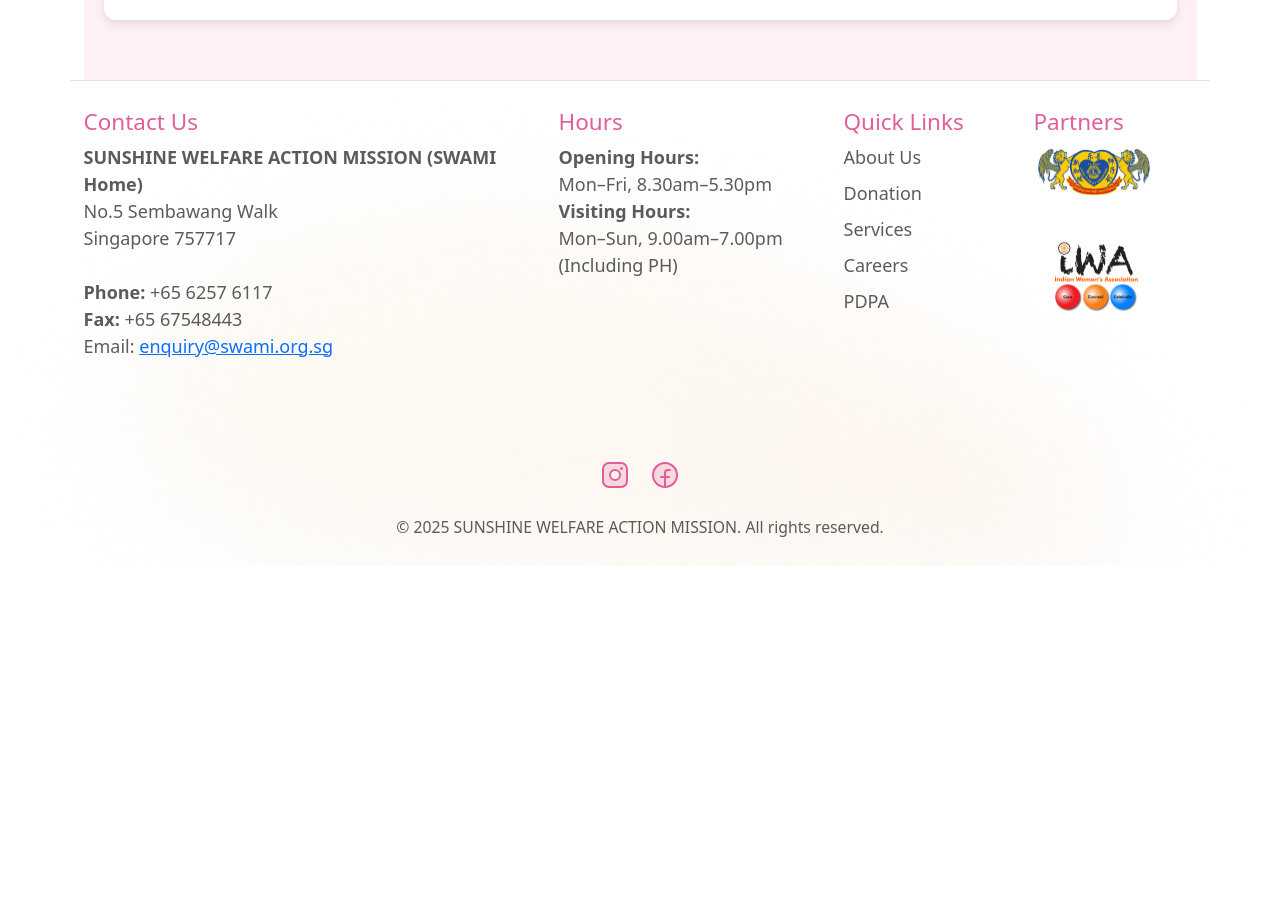
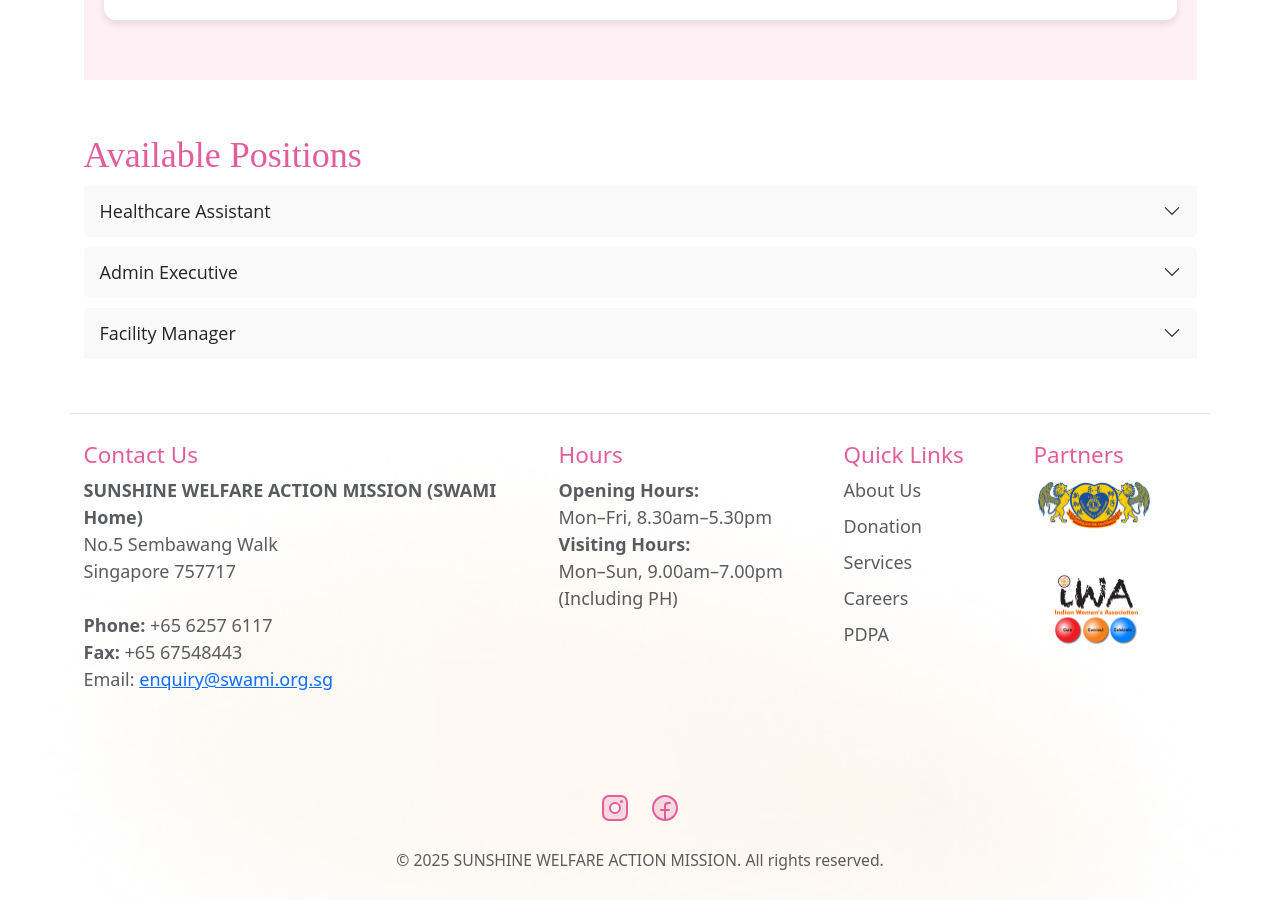
Before and after one commit to naoruki/SwamiHomev2, a React (Vite) app: page /career in a window 1280 px wide. Shown: the part 1340-2240 px from the top of the page. Before the commit the page ends 1906 px from the top, so only its background shows below. Built offline with nearby package versions, Linux system fonts and the light colour scheme; no server answers.

Commit message:
somes changes to the name card page and jobs

```diff
--- a/src/components/ListOfJob.jsx
+++ b/src/components/ListOfJob.jsx
@@ -1,23 +1,24 @@
 import { useState } from "react";
+import { BsChevronDown } from "react-icons/bs"; // ✅ arrow icon
 
 const jobList = [
   {
     id: 1,
     title: "Healthcare Assistant",
     description: "Assist elderly residents with daily activities and personal care.",
-    specification:"test test",
+    specification: "test test",
   },
   {
     id: 2,
     title: "Admin Executive",
     description: "Manage documentation, scheduling, and support operations.",
-    specification:"test test",
+    specification: "test test",
   },
   {
     id: 3,
     title: "Facility Manager",
     description: "Oversee maintenance, safety, and logistics of the care home.",
-    specification:"test test",
+    specification: "test test",
   },
 ];
 
@@ -34,16 +35,25 @@
       {jobList.map((job) => (
         <div key={job.id} className="accordion-item">
           <button
-            className={`accordion-header ${activeId === job.id ? "active" : ""}`}
+            className={`accordion-header d-flex justify-content-between align-items-center ${
+              activeId === job.id ? "active" : ""
+            }`}
             onClick={() => toggle(job.id)}
           >
-            {job.title}
+            <span>{job.title}</span>
+            <BsChevronDown
+              className={`arrow-icon ${activeId === job.id ? "rotate" : ""}`}
+            />
           </button>
-          <div className={`accordion-body-wrapper ${activeId === job.id ? "open" : ""}`}>
+          <div
+            className={`accordion-body-wrapper ${
+              activeId === job.id ? "open" : ""
+            }`}
+          >
             <div className="accordion-body">
-               <p>Job Description</p>
+              <p><strong>Job Description</strong></p>
               <p>{job.description}</p>
-              <p>Job Specification</p>
+              <p><strong>Job Specification</strong></p>
               <p>{job.specification}</p>
             </div>
           </div>
--- a/src/pages/CareerPage.jsx
+++ b/src/pages/CareerPage.jsx
@@ -7,7 +7,7 @@
     <Container>
       <CareerHero />
       <CareerSection/>
-      {/* <ListOfJob/> */}
+      <ListOfJob/>
     </Container>
   );
 };
--- a/src/pages/NameCard.jsx
+++ b/src/pages/NameCard.jsx
@@ -63,6 +63,19 @@
 END:VCARD
   `.trim();
 
+  // ✅ Download handler
+  const handleDownload = () => {
+    const blob = new Blob([vCard], { type: "text/vcard;charset=utf-8" });
+    const url = URL.createObjectURL(blob);
+
+    const link = document.createElement("a");
+    link.href = url;
+    link.download = `${user.name || "contact"}.vcf`;
+    link.click();
+
+    URL.revokeObjectURL(url);
+  };
+
   return (
     <div className="user-view-page d-flex flex-column justify-content-between align-items-center text-center">
       <header className="w-100 py-3 pt-5">
@@ -85,6 +98,13 @@
             <div className="p-3 bg-white d-inline-block rounded shadow" style={{ border: "1px solid #ddd" }}>
               <QRCode value={vCard} size={220} includeMargin={true} />
             </div>
+
+            {/* ✅ Download Button */}
+            <div className="mt-3">
+              <button onClick={handleDownload} className="btn btn-primary">
+                Download vCard
+              </button>
+            </div>
           </div>
         )}
       </main>
--- a/src/styles/index.css
+++ b/src/styles/index.css
@@ -124,3 +124,44 @@
     min-height: 90vh; /* Taller height for smaller screens */
   }
 }
+
+/* job list */
+
+.accordion-header {
+  width: 100%;
+  padding: 12px 16px;
+  font-size: 1.1rem;
+  background: #f8f9fa;
+  border: none;
+  text-align: left;
+  cursor: pointer;
+  transition: background 0.3s;
+}
+
+.accordion-header:hover {
+  background: #e9ecef;
+}
+
+.arrow-icon {
+  transition: transform 0.3s ease;
+}
+
+.arrow-icon.rotate {
+  transform: rotate(180deg);
+}
+
+.accordion-body-wrapper {
+  max-height: 0;
+  overflow: hidden;
+  transition: max-height 0.3s ease;
+}
+
+.accordion-body-wrapper.open {
+  max-height: 500px; /* adjust if needed */
+}
+
+.accordion-body {
+  padding: 12px 16px;
+  background: #fff;
+  /* border: 1px solid #ddd; */
+}
```
